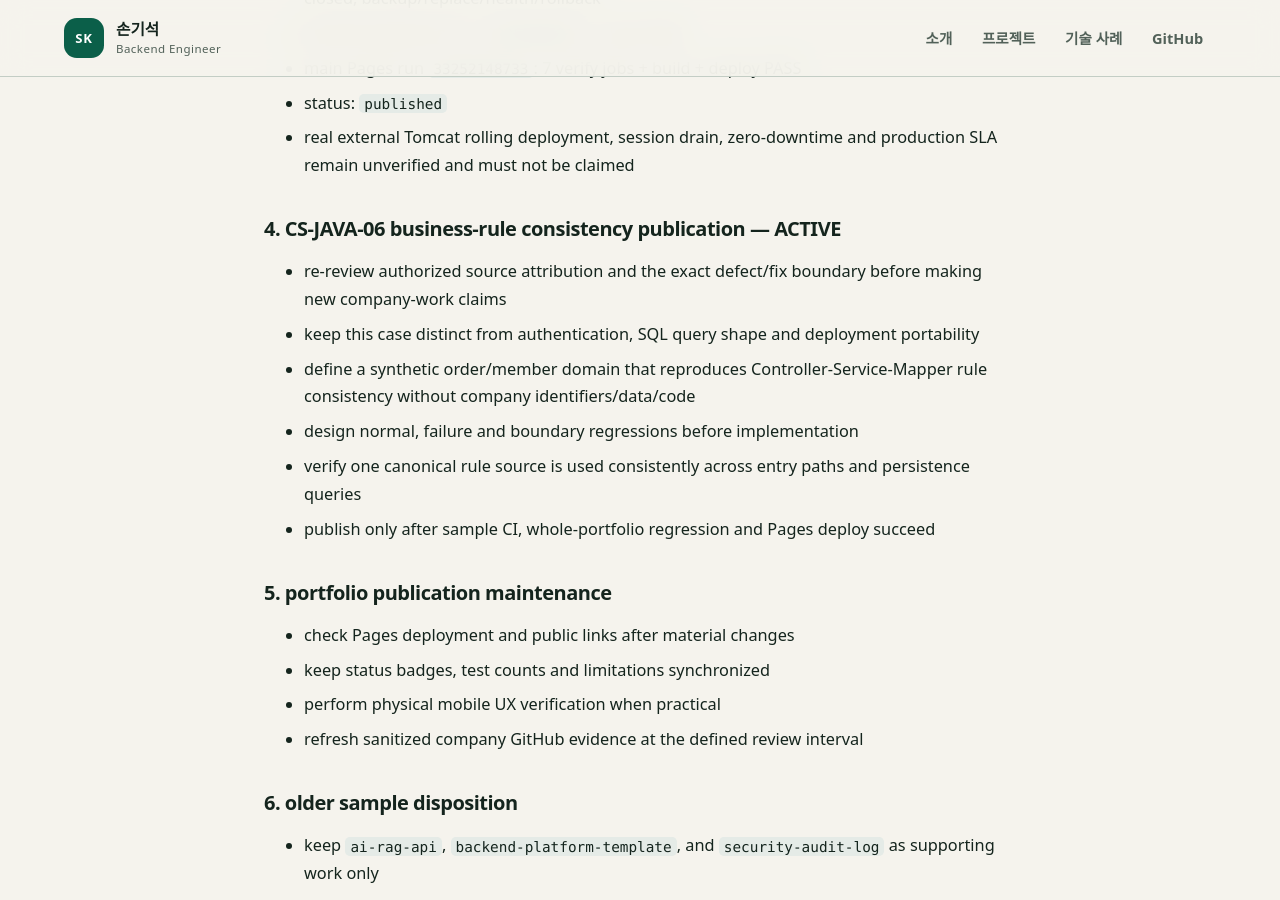
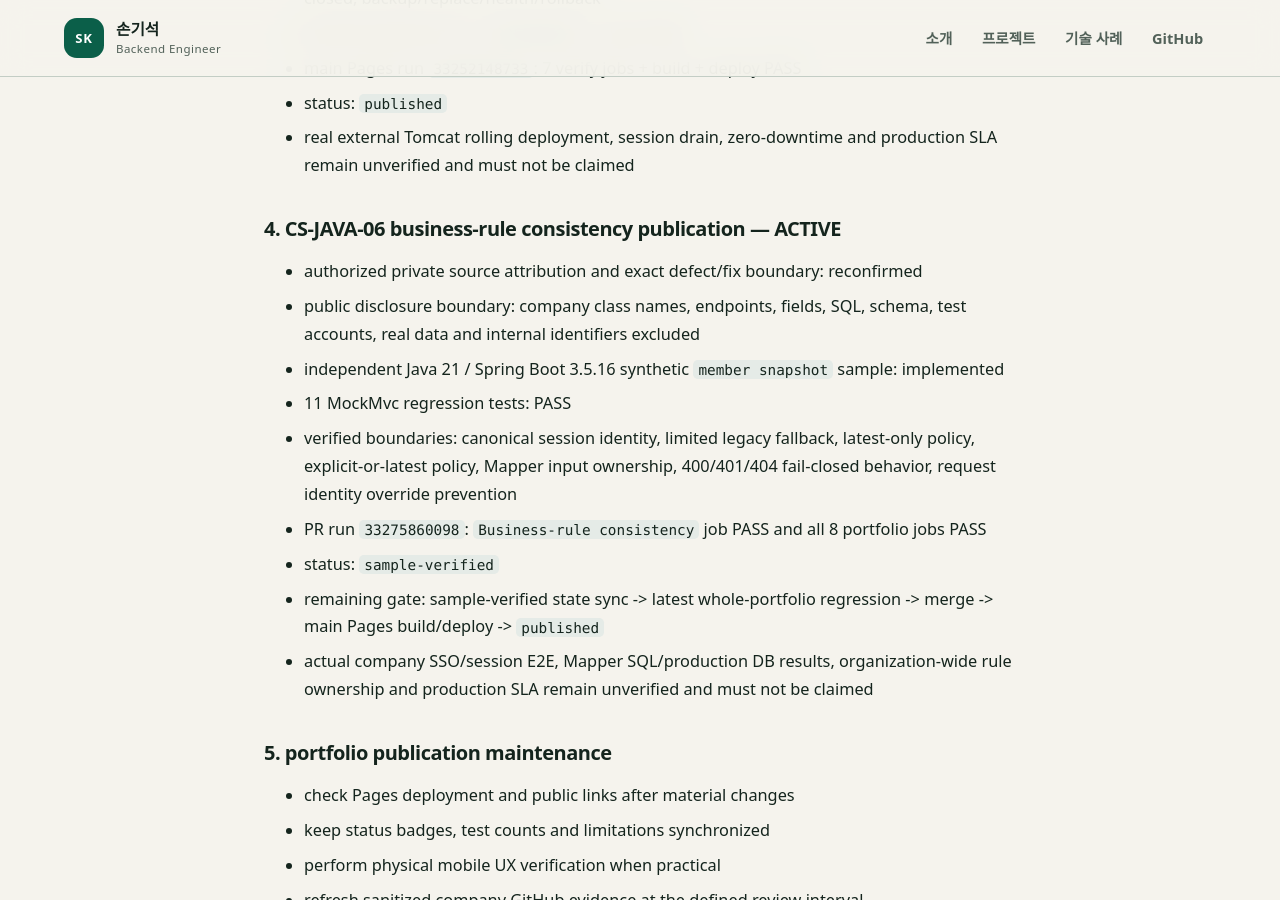
Before and after one commit to son1004007/engineering-career-portfolio, a Jekyll site: the page built from TASKS.md, in a window 1280 px wide and 900 px high, scrolled down 2010 px. Built offline with Jekyll 4.4.1, drawn with Linux system fonts in a browser that asks for light colours; our own code applies the rules of GitHub Pages for plain Markdown files.

Commit message:
docs: advance CS-JAVA-06 publication gate

```diff
--- a/TASKS.md
+++ b/TASKS.md
@@ -52,12 +52,15 @@ The active execution ledger, dependencies and verification evidence are maintain
 - real external Tomcat rolling deployment, session drain, zero-downtime and production SLA remain unverified and must not be claimed
 
 ### 4. CS-JAVA-06 business-rule consistency publication — ACTIVE
-- re-review authorized source attribution and the exact defect/fix boundary before making new company-work claims
-- keep this case distinct from authentication, SQL query shape and deployment portability
-- define a synthetic order/member domain that reproduces Controller-Service-Mapper rule consistency without company identifiers/data/code
-- design normal, failure and boundary regressions before implementation
-- verify one canonical rule source is used consistently across entry paths and persistence queries
-- publish only after sample CI, whole-portfolio regression and Pages deploy succeed
+- authorized private source attribution and exact defect/fix boundary: reconfirmed
+- public disclosure boundary: company class names, endpoints, fields, SQL, schema, test accounts, real data and internal identifiers excluded
+- independent Java 21 / Spring Boot 3.5.16 synthetic `member snapshot` sample: implemented
+- 11 MockMvc regression tests: PASS
+- verified boundaries: canonical session identity, limited legacy fallback, latest-only policy, explicit-or-latest policy, Mapper input ownership, 400/401/404 fail-closed behavior, request identity override prevention
+- PR run `33275860098`: `Business-rule consistency` job PASS and all 8 portfolio jobs PASS
+- status: `sample-verified`
+- remaining gate: sample-verified state sync -> latest whole-portfolio regression -> merge -> main Pages build/deploy -> `published`
+- actual company SSO/session E2E, Mapper SQL/production DB results, organization-wide rule ownership and production SLA remain unverified and must not be claimed
 
 ### 5. portfolio publication maintenance
 - check Pages deployment and public links after material changes
```
